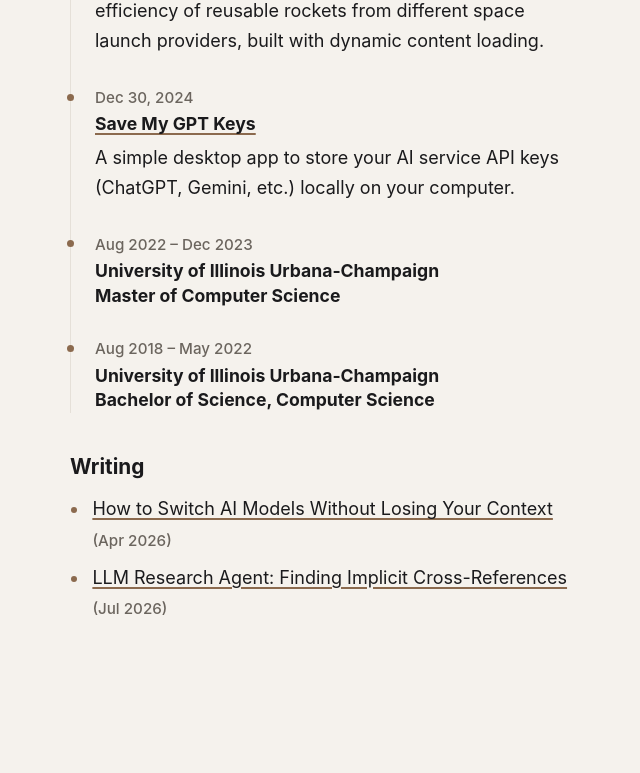
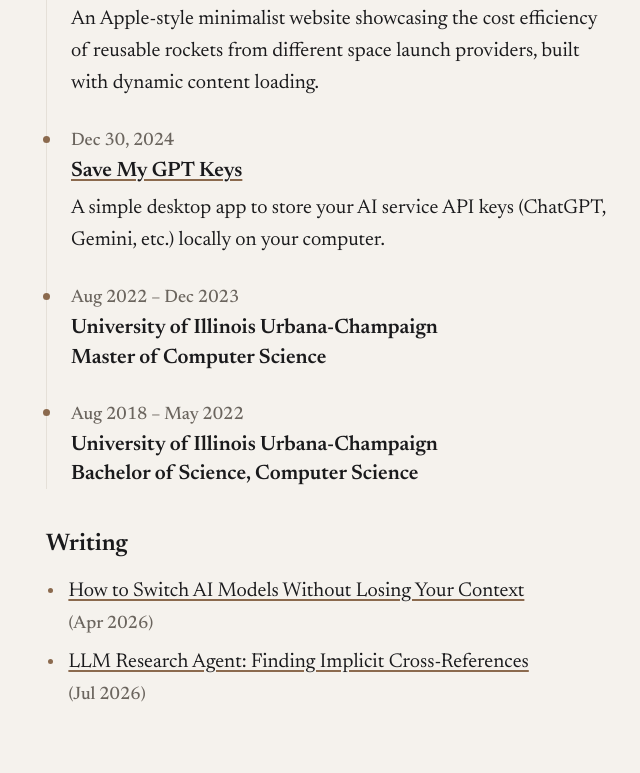
Before and after one commit to jinyang6/jinyang6.github.io, a plain HTML site: page index.html in a window 1280 px wide. Shown: the part 1238-2011 px from the top of the page, without its empty margins (314-954 px from the left). Before the commit the page ends 1925 px from the top, so only its background shows below. Drawn offline with Linux system fonts and the light colour scheme.

Commit message:
Use Dario's Newsreader text font

```diff
--- a/index.html
+++ b/index.html
@@ -2,7 +2,7 @@
 <!--
   Core requirement: clean, short, direct, professional, easy to read.
   Keep it easy to edit: one static page, no build step, no JavaScript.
-  Layout follows darioamodei.com. All colors live in theme.css.
+  Layout follows darioamodei.com. Colors and fonts live in theme.css.
 -->
 <html lang="en">
 <head>
@@ -13,6 +13,9 @@
 <meta name="description" content="Jinyang Jia works on context engineering and agentic systems. Projects, education, and writing.">
 <link rel="canonical" href="https://jinyang6.github.io/">
 <link rel="icon" href="avatar.jpg">
+<link rel="preload" href="fonts/Newsreader-Regular.woff2" as="font" type="font/woff2" crossorigin>
+<link rel="preload" href="fonts/Newsreader-Medium.woff2" as="font" type="font/woff2" crossorigin>
+<link rel="preload" href="fonts/Newsreader-SemiBold.woff2" as="font" type="font/woff2" crossorigin>
 <link rel="stylesheet" href="theme.css">
 
 <meta property="og:title" content="Jinyang Jia">
@@ -43,7 +46,7 @@
 }
 </script>
 
-<!-- Layout only. All colors are in theme.css. -->
+<!-- Layout only. Colors and fonts are in theme.css. -->
 <style>
   *,
   *::before,
@@ -56,14 +59,14 @@
   }
 
   body {
-    max-width: 35rem;
+    max-width: 38rem;
     margin: 0 auto;
     padding: 4rem 1.5rem 3.5rem;
     background: var(--background);
     color: var(--text);
-    font-family: -apple-system, BlinkMacSystemFont, "Segoe UI", Roboto, Helvetica, Arial, sans-serif;
-    font-size: 1.125rem;
-    line-height: 1.7;
+    font-family: var(--font-text);
+    font-size: 1.25rem;
+    line-height: 1.6;
   }
 
   ::selection {
@@ -99,13 +102,15 @@
   h1 {
     margin: 0 0 1rem;
     font-size: 2rem;
+    font-weight: 600;
     line-height: 1.15;
     letter-spacing: -0.02em;
   }
 
   h2 {
     margin: 0 0 0.9rem;
-    font-size: 1.3rem;
+    font-size: 1.5rem;
+    font-weight: 600;
     line-height: 1.3;
   }
 
@@ -178,13 +183,14 @@
   .timeline time {
     display: block;
     color: var(--muted);
-    font-size: 0.95rem;
+    font-size: 0.9em;
     font-weight: 500;
   }
 
   .timeline h3 {
     margin: 0.1rem 0 0.35rem;
-    font-size: 1.1rem;
+    font-size: 1.3rem;
+    font-weight: 600;
     line-height: 1.4;
   }
 
@@ -212,7 +218,7 @@
 
   .meta {
     color: var(--muted);
-    font-size: 0.95rem;
+    font-size: 0.9em;
     font-weight: 500;
     white-space: nowrap;
   }
@@ -238,7 +244,7 @@
   @media (max-width: 600px) {
     body {
       padding: 3rem 1.25rem 2.5rem;
-      font-size: 1.0625rem;
+      font-size: 1.125rem;
     }
 
     h1 {
@@ -281,8 +287,8 @@
 
     <!--
       One timeline, newest first. Add an item by copying one <li>.
-      Project dates are GitHub repo creation dates; Taoi is a manual entry.
-      Descriptions are one sentence from each repo; Taoi is manual.
+      Project dates are GitHub repo creation dates;
+      Descriptions are one sentence from each repo;
       Education has no description.
     -->
     <ol class="timeline" role="list">
--- a/theme.css
+++ b/theme.css
@@ -1,6 +1,49 @@
-/* Taoi theme tokens — the only place to change colors.
-   Names map to Taoi's src/constants/theme.ts. */
+/* Newsreader — the text face used by darioamodei.com.
+   SIL Open Font License 1.1. */
+@font-face {
+  font-family: "Newsreader";
+  src: url("fonts/Newsreader-Regular.woff2") format("woff2");
+  font-weight: 400;
+  font-style: normal;
+  font-display: swap;
+}
+
+@font-face {
+  font-family: "Newsreader";
+  src: url("fonts/Newsreader-Italic.woff2") format("woff2");
+  font-weight: 400;
+  font-style: italic;
+  font-display: swap;
+}
+
+@font-face {
+  font-family: "Newsreader";
+  src: url("fonts/Newsreader-Medium.woff2") format("woff2");
+  font-weight: 500;
+  font-style: normal;
+  font-display: swap;
+}
+
+@font-face {
+  font-family: "Newsreader";
+  src: url("fonts/Newsreader-SemiBold.woff2") format("woff2");
+  font-weight: 600;
+  font-style: normal;
+  font-display: swap;
+}
+
+@font-face {
+  font-family: "Newsreader";
+  src: url("fonts/Newsreader-Bold.woff2") format("woff2");
+  font-weight: 700;
+  font-style: normal;
+  font-display: swap;
+}
+
+/* Theme — the only place to change fonts or colors.
+   Font: Newsreader. Colors map to Taoi's src/constants/theme.ts. */
 :root {
+  --font-text: "Newsreader", Georgia, serif;
   --background: #F5F2ED;   /* surfaceAlt */
   --text: #1A1A1C;         /* textPrimary */
   --muted: #6B655E;        /* textSecondary */
```
Also changed, not shown: fonts/Newsreader-Bold.woff2 (added), fonts/Newsreader-Italic.woff2 (added), fonts/Newsreader-Medium.woff2 (added), fonts/Newsreader-Regular.woff2 (added), fonts/Newsreader-SemiBold.woff2 (added), fonts/OFL.txt (added), 1 other file.
